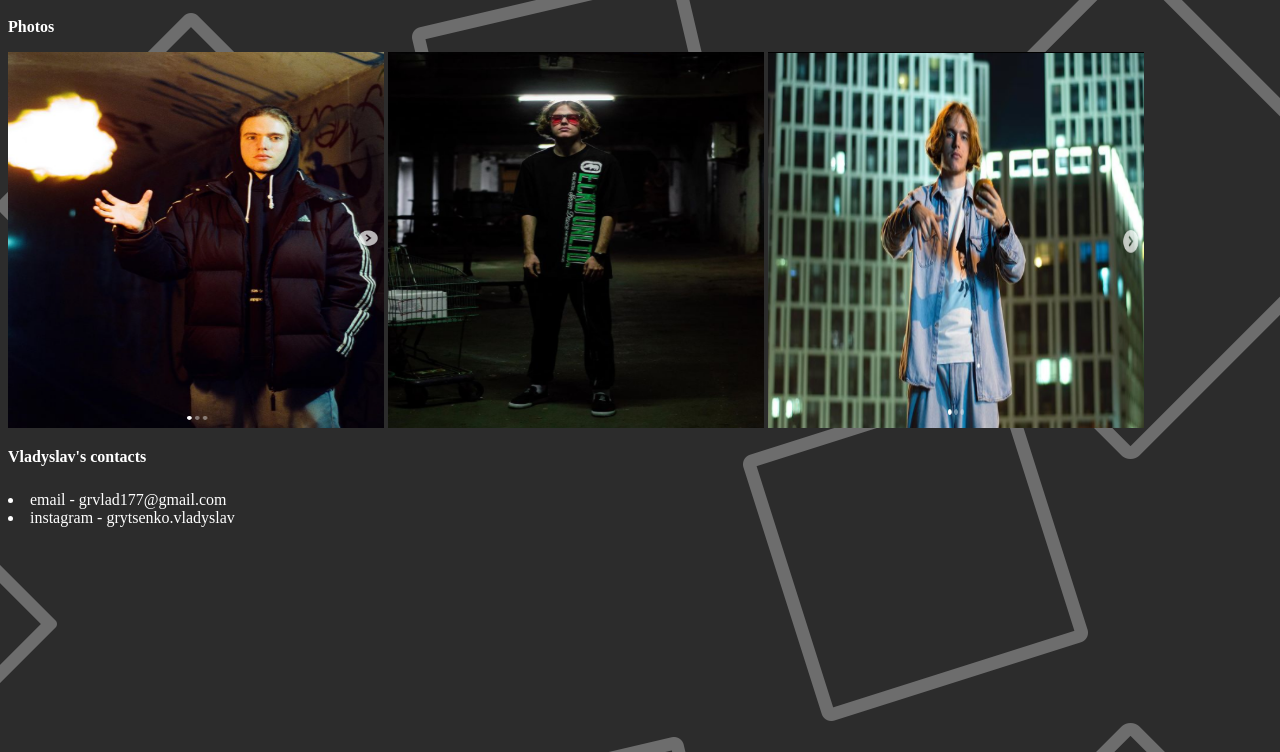
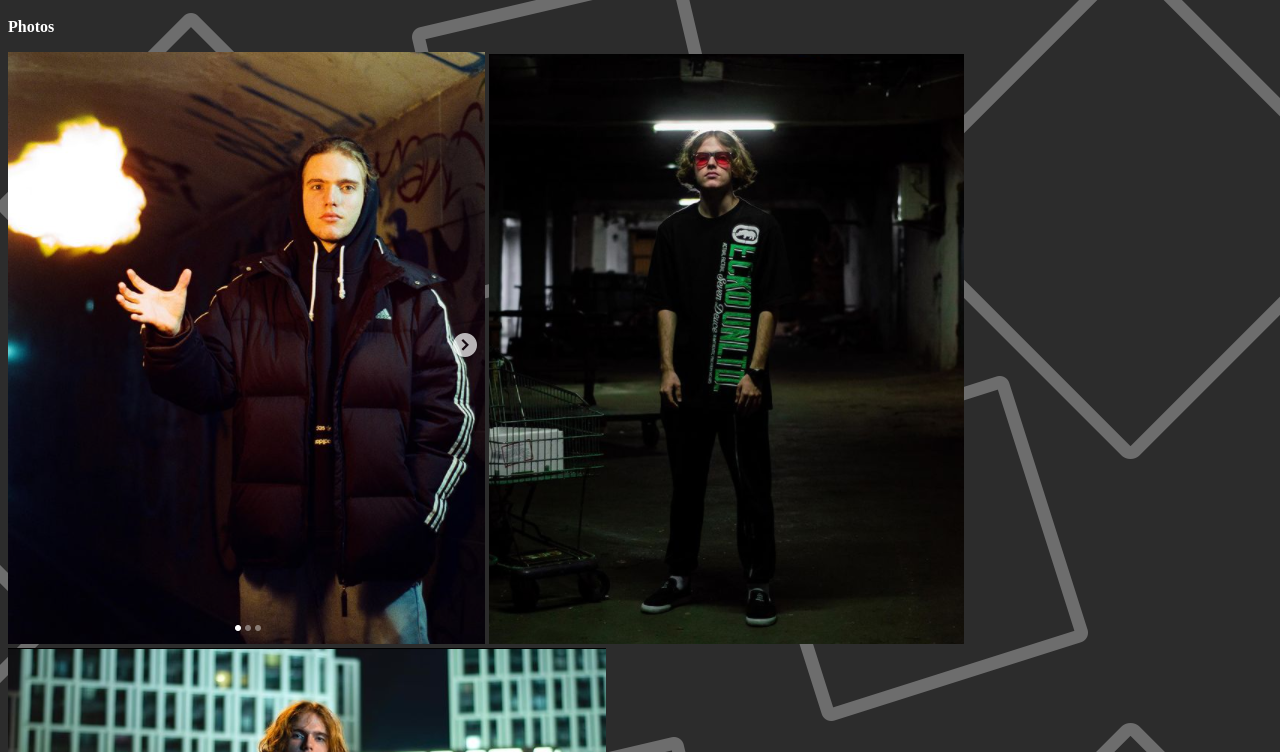
Before and after one commit to No5o4ek/No5o4ek.github.io, a plain HTML site: page index.html in a window 1280 px wide. Shown: the part 48-800 px from the top of the page. Drawn offline with Linux system fonts and the light colour scheme.

Commit message:
Update index.html

```diff
--- a/index.html
+++ b/index.html
@@ -6,9 +6,9 @@
             <h1>HRYTSENKO'S WAY OF PHOTOGRAPHY</h1>
     </header>
 <p class="photos"> <b>Photos</b></p>
-<img src="img/1.png" width="376" height="376">
-<img src="img/2.png" width="376" height="376">
-<img src="img/3.png" width="376" height="376">
+<img src="img/1.png" sizes="50%">
+<img src="img/2.png" sizes="50%">
+<img src="img/3.png" sizes="50%">
 
 <p class="contacts"> <b>Vladyslav's contacts</b></p>
 <li>email - grvlad177@gmail.com</li>
```
